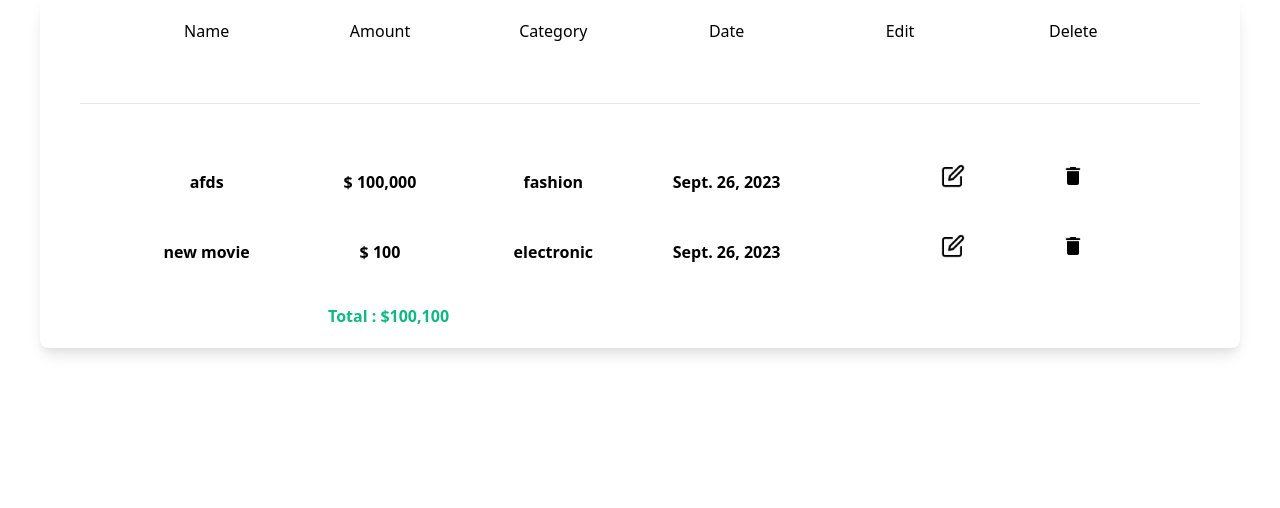
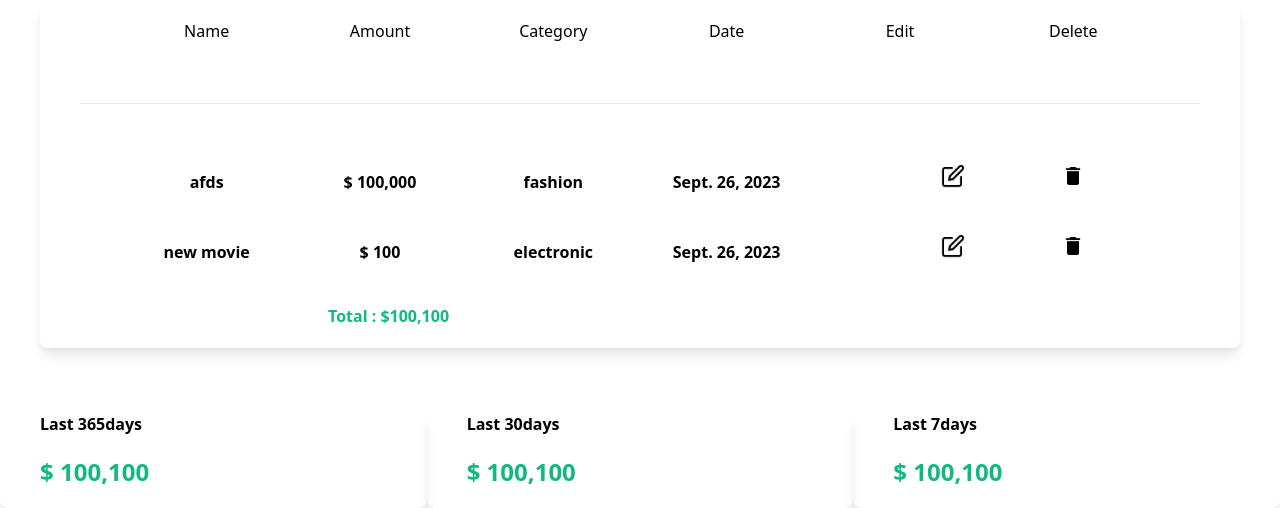
Before and after one commit to geetanshpardhi1/expense_tracker, a Django app: page /myapp/ in a window 1280 px wide. Shown: the part 441-949 px from the top of the page. Before the commit the page ends 796 px from the top, so only its background shows below. Run offline with Django 4.2, Linux system fonts and the light colour scheme; data comes from the database, SQL or seed files in the repository; style sheets or scripts are compiled from the project's sources.

Commit message:
added expenses tracking functinaliy on  yearly,monthly,weekly basis

```diff
--- a/myapp/templates/myapp/index.html
+++ b/myapp/templates/myapp/index.html
@@ -81,7 +81,20 @@
             {{i.amount}}
             {{i.category}}
             </br>
-
+        <div class="flex">
+            <div class="w-1/3 shadow-lg rounded-lg">
+                <h1 class="ml-10 font-bold text-grey-500">Last 365days</h1>
+                <h1 class="ml-10 my-5 text-2xl text-green-500 font-bold">$ {{yearly_sum.amount__sum|intcomma}}</h1>
+            </div>
+            <div class="w-1/3 shadow-lg rounded-lg">
+                <h1 class="ml-10 font-bold text-grey-500">Last 30days</h1>
+                <h1 class="ml-10 my-5 text-2xl text-green-500 font-bold">$ {{monthly_sum.amount__sum|intcomma}}</h1>
+            </div>
+            <div class="w-1/3 shadow-lg rounded-lg">
+                <h1 class="ml-10 font-bold text-grey-500">Last 7days</h1>
+                <h1 class="ml-10 my-5 text-2xl text-green-500 font-bold">$ {{weekly_sum.amount__sum|intcomma}}</h1>
+            </div>
+        </div>
     {%endblock%}
 </body>
 </html>
--- a/myapp/views.py
+++ b/myapp/views.py
@@ -2,6 +2,7 @@ from django.shortcuts import render,redirect
 from .forms import ExpenseForm
 from .models import Expense
 from django.db.models import Sum
+import datetime
 # Create your views here.
 def index(request):
     if request.method == "POST":
@@ -10,9 +11,22 @@ def index(request):
             expense.save()
     expenses  = Expense.objects.all()
     total_exp = expenses.aggregate(Sum('amount'))
-    print(total_exp)
+    #logic to calculate weekly expense
+    last_week = datetime.date.today() - datetime.timedelta(days=7)
+    data = Expense.objects.filter(date__gt=last_week)
+    weekly_sum = data.aggregate(Sum('amount'))
+
+    #logic to calculate 30days expense
+    last_month = datetime.date.today() - datetime.timedelta(days=30)
+    data = Expense.objects.filter(date__gt=last_month)
+    monthly_sum = data.aggregate(Sum('amount'))
+
+    #logic to calculate 365days expense
+    last_year = datetime.date.today() - datetime.timedelta(days=365)
+    data = Expense.objects.filter(date__gt=last_year)
+    yearly_sum = data.aggregate(Sum('amount'))
     expenseform = ExpenseForm()
-    return render(request,'myapp/index.html',{'expenseform':expenseform,'expenses':expenses,'total_exp':total_exp})
+    return render(request,'myapp/index.html',{'weekly_sum':weekly_sum,'monthly_sum':monthly_sum,'yearly_sum':yearly_sum,'expenseform':expenseform,'expenses':expenses,'total_exp':total_exp})
 
 def edit(request,id):
     expense= Expense.objects.get(id=id)
```
